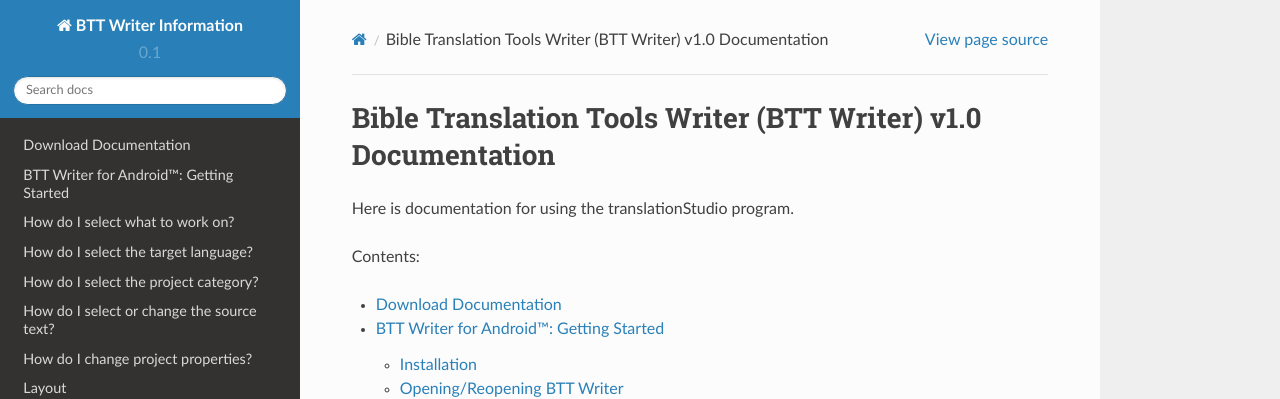
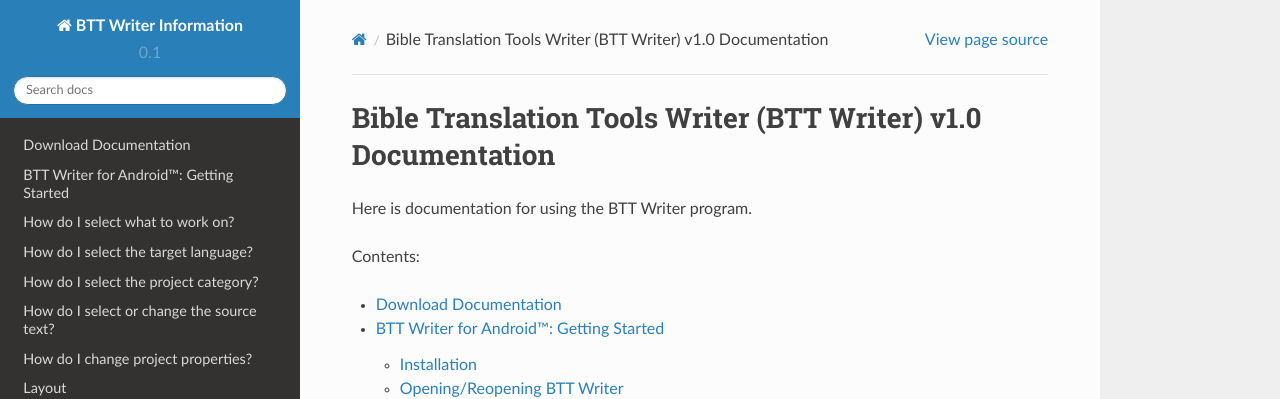
Before and after one commit to mondele/btt-writer-docs, a Sphinx documentation site: the page built from docs/index.rst, in a window 1280 px wide and 900 px high. Shown: the top 399 px of the window. Built offline with Sphinx 7.4.7 and the Read the Docs theme 2.0.0, drawn with Linux system fonts in a browser that asks for light colours; pages that are not in the unit, such as notebooks, are missing from menus.

Commit message:
Changed reference to translationStudio
Changed it to BTT Writer

```diff
--- a/docs/index.rst
+++ b/docs/index.rst
@@ -5,7 +5,7 @@
 Bible Translation Tools Writer (BTT Writer) v1.0 Documentation
 ===============================
 
-Here is documentation for using the translationStudio program.
+Here is documentation for using the BTT Writer program.
 
 
 Contents:
```
